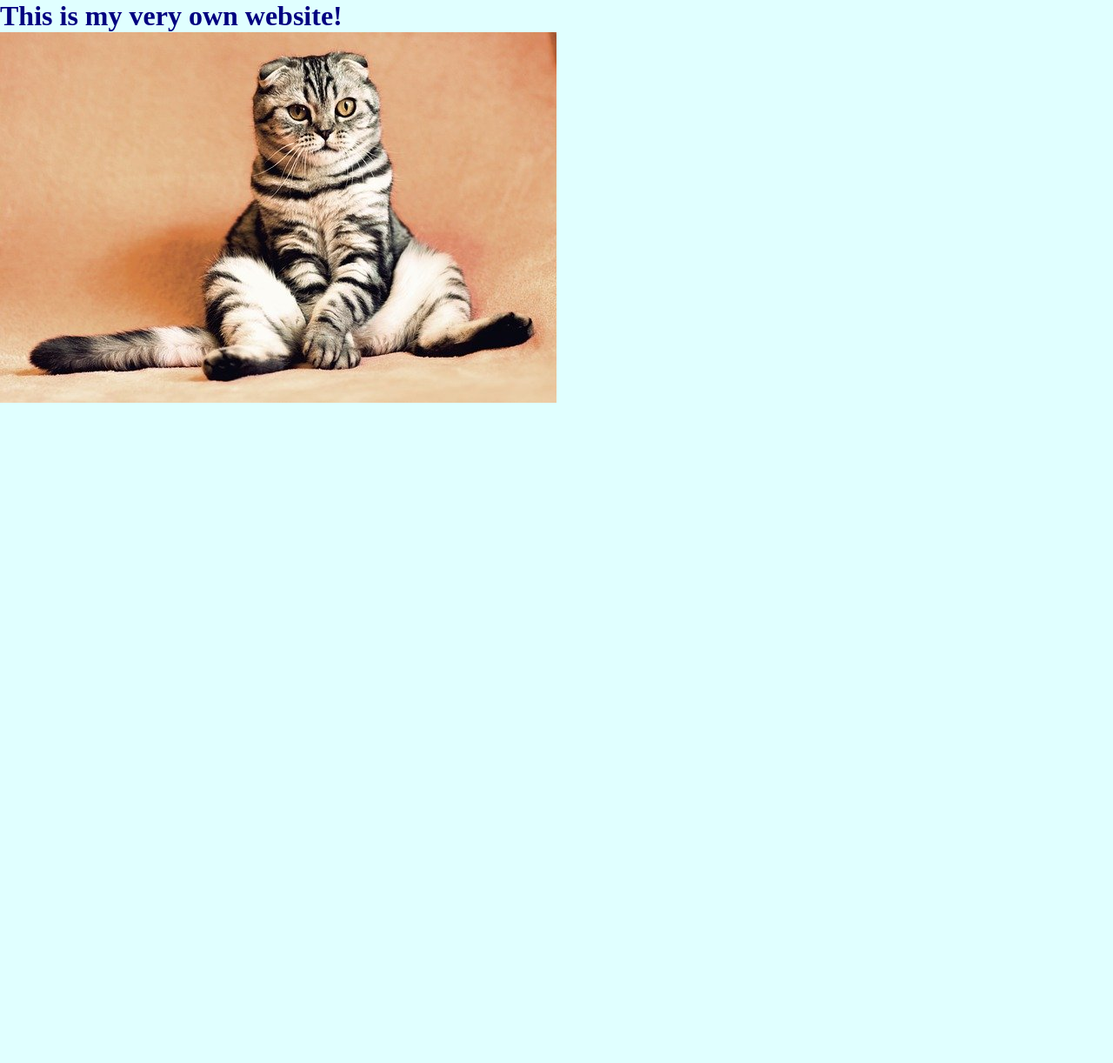
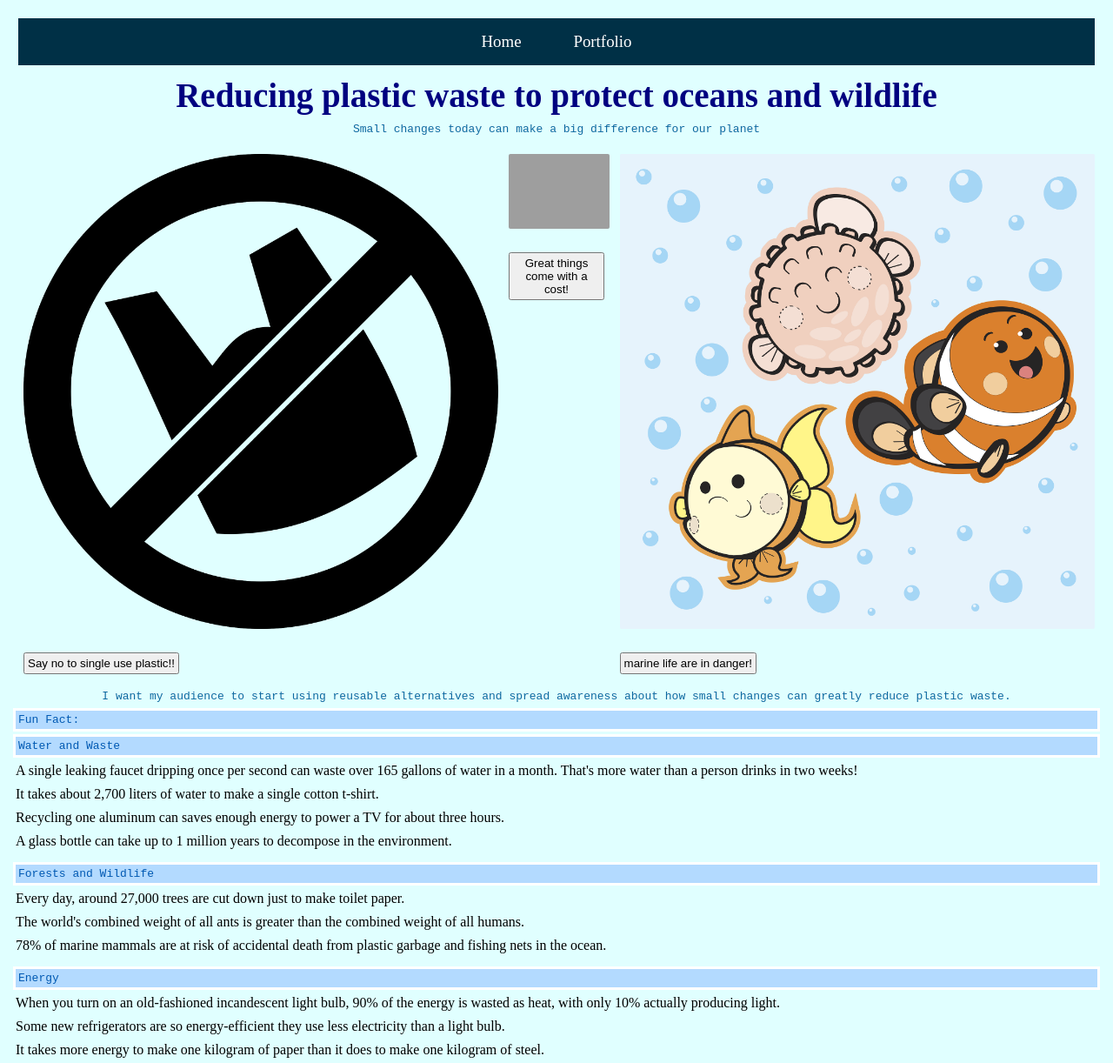
Before and after one commit to yati-10/Plastic_Info, a plain HTML site: page index.html in a window 1280 px wide. Shown: the whole page at 87% size. Before the commit the page ends 800 px from the top, so only its background shows below. Drawn offline with Linux system fonts and the light colour scheme; grey boxes are pictures that could not be loaded.

Commit message:
First commit

```diff
--- a/index.html
+++ b/index.html
@@ -15,11 +15,67 @@
 
   </head>
 
+  <nav class="nice">
+    <ul> <li>
+      <a href="index.html">Home</a>
+    </li>
+    <li>
+      <a href="portfolio.html">Portfolio</a>
+    </li>
+    </ul>
+  </nav>
+
   <body>
 
-    <h1>This is my very own website!</h1>
+    <h1>Reducing plastic waste to protect oceans and wildlife</h1>
+    <p class="no">Small changes today can make a big difference for our planet</p>
 
-    <img src="assets/cat.jpg">
+  <div class="flex-container">
+    <div class="flex-item">
+      <img src="assets/no.png" alt="A plastic bad picture">
+      <br>
+      <button id="image">Say no to single use plastic!!</button>
+    </div>
+
+    <div class="flex-item">
+        <img src="assets/end.png" alt="A piture represting the valuble things vanishing from earth due to the harsh things">
+        <br>
+        <button id="image">Great things come with a cost!</button>
+      </div>
+
+    <div class="flex-item">
+      <img src="assets/fish.png" alt="A piture represting the marine life might end">
+      <br>
+      <button id="image">marine life are in danger!</button>
+    </div>
+   </div>
+
+    <p class = "no">I want my audience to start using reusable alternatives and spread awareness about how small changes can greatly reduce plastic waste.
+</p>
+
+  <p class="fun">Fun Fact:</p>
+    <p class="fun"> Water and Waste
+      <ul>A single leaking faucet dripping once per second can waste over 165 gallons of water in a month. That's more water than a person drinks in two weeks!</ul>
+
+    <ul>It takes about 2,700 liters of water to make a single cotton t-shirt.</ul>
+
+    <ul>Recycling one aluminum can saves enough energy to power a TV for about three hours.</ul>
+
+    <ul>A glass bottle can take up to 1 million years to decompose in the environment.</ul></p>
+
+    <p class="fun"> Forests and Wildlife
+      <ul>Every day, around 27,000 trees are cut down just to make toilet paper.</ul>
+
+    <ul>The world's combined weight of all ants is greater than the combined weight of all humans.</ul>
+
+    <ul>78% of marine mammals are at risk of accidental death from plastic garbage and fishing nets in the ocean.</ul></p>
+
+    <p class="fun"> Energy
+      <ul>When you turn on an old-fashioned incandescent light bulb, 90% of the energy is wasted as heat, with only 10% actually producing light.</ul>
+
+    <ul>Some new refrigerators are so energy-efficient they use less electricity than a light bulb.</ul>
+
+    <ul>It takes more energy to make one kilogram of paper than it does to make one kilogram of steel.</ul></p>
 
   </body>
 </html>
--- a/style.css
+++ b/style.css
@@ -1,8 +1,9 @@
 /* STYLE SECTIONING TAGS */
 * { /* Reset the space of the webpage */
-   margin: 0px;
-   padding: 0px;
+   margin: 3px;
+   padding: 3px;
 }
+
 
 body {
  background-color: lightcyan;
@@ -14,10 +15,109 @@ h1 {
   color: navy;
 }
 
+/*.pic {
+  display: flex;
+   margin-top: 2em;
+   }*/
+  /* uncomment the next line to center the questions and answers */
+  /* justify-content: center; */
+
 /* STYLE IMAGES */
+/*.image {
+  margin: 5px;
+}
 
+/* STYLE IMAGES */
+/*.image{ img {
+  height: 10em;
+}
+      }*/
+img{
+   display:block;
+   width:90%;
+   height: auto;
+   margin-left: auto;
+   margin-right: auto;
+
+   border-stylr:solid;
+   border-color: white;
+   border-width:5px;
+   border-radius: 5px;
+}
+.flex-container{
+   display: flex;
+   flex-direction:row;
+   flex-wrap: nowrap;
+}
+.flex-iteam{
+   flex-basis: 100%;
+   margin: 1%;
+}
+img{
+   width:100%
+}
 /* STYLE NAV BAR */
+.nice{
+  ul{list-style-type: none;
+  background-color:#003046;
+  overflow: hidden;
+  padding:1em;
+     text-align: center;
+    }
+}
+li{
+  display: inline;
+}
 
+li a{
+  text-decoration: none;
+  color: white;
+  font-size: 0.5cm;
+  padding: 1em;
+}
+
+li a:hover{
+  background-color: #3b7691
+}
 /* STYLE BUTTONS */
 
 /* ADD MORE! */
+.no{
+   color:#0e68a0;
+   font-family:monospace;
+   text-align:center;
+}
+h1 {
+  color: navy;
+  font-size:39px;
+  text-align:center;
+}
+
+h3 {
+  color: #0059b3;
+  font-size:24px;
+  text-align:center;
+}
+
+cool{
+  main{
+    background-color:#b3d9ff;
+      color:#0059b3;
+       font-family::monospace;
+    border: 3px solid white;
+     test-align:center;
+
+  }
+}/* trying to change the text alignment, font and color*/
+
+.fun{background-color:#b3daff;
+    color:#0059b3;
+     font-family:monospace;;
+  border: 3px solid white;}
+
+@media screen and (max-width:850px){
+   .flex-container{
+      flex-wrap:wrap;
+   }
+
+}
```
Also changed, not shown: portfolio.html (added, +60 -0 lines), assets/earth.png (added), assets/fish.png (added), assets/no.png (added), assets/recycle.png (added), 2 other files.
